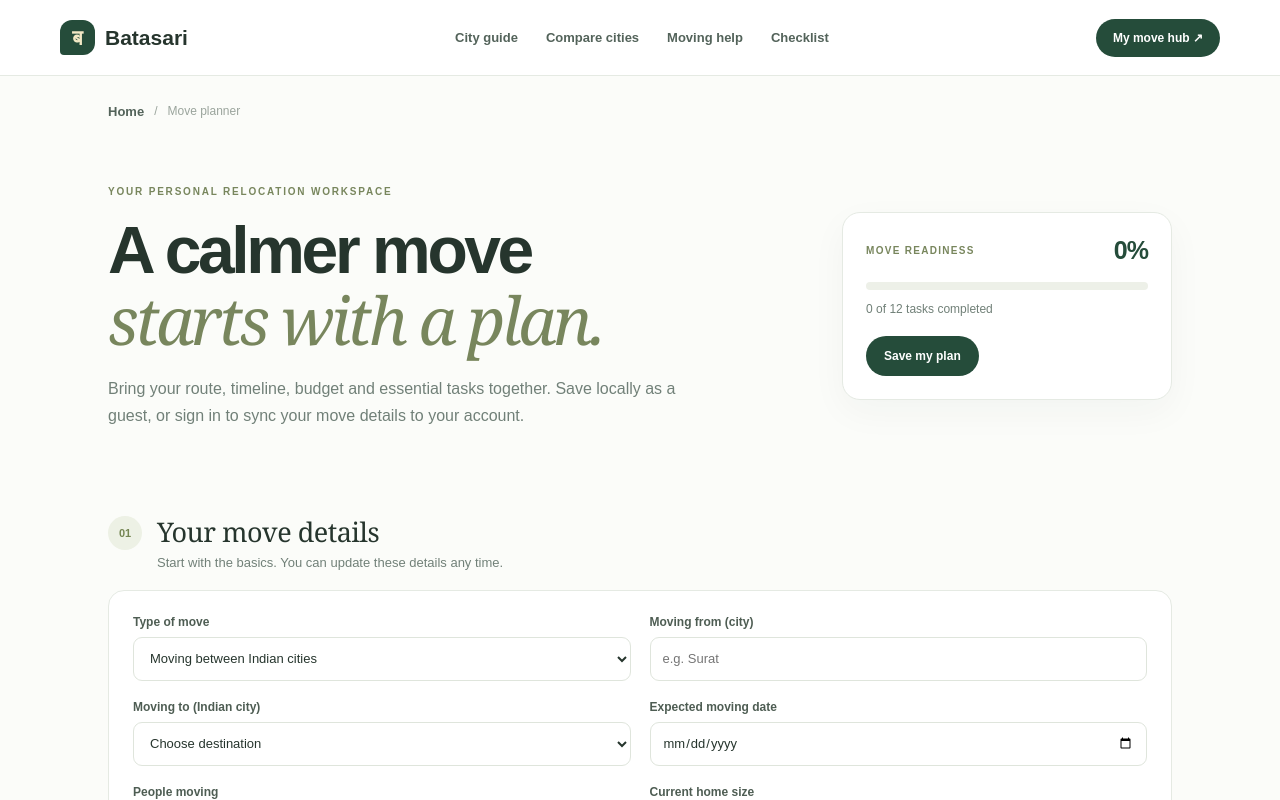
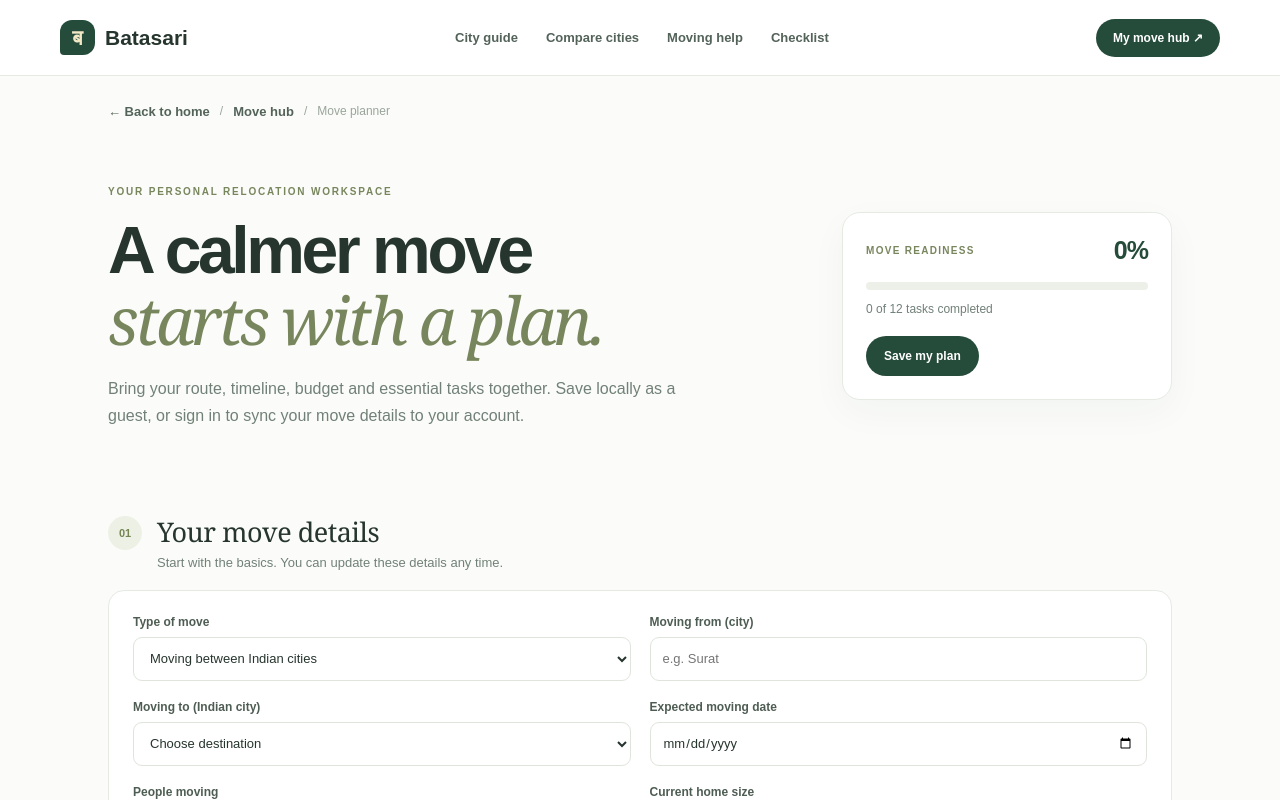
Before and after one commit to nikitha14-dotcom/batasari, a Next.js app in the folder web/: page /plan in a window 1280 px wide. Shown: the top 800 px of the page. Built offline with nearby package versions, Linux system fonts and the light colour scheme; no server answers.

Commit message:
Add clear back links to move planner

```diff
--- a/web/app/plan/MovePlanner.tsx
+++ b/web/app/plan/MovePlanner.tsx
@@ -151,7 +151,7 @@ export default function MovePlanner() {
         <Link className={styles.topAction} href="/categories">My move hub ↗</Link>
       </header>
       <div className={styles.container}>
-        <div className={styles.breadcrumb}><Link href="/">Home</Link><span>/</span> Move planner</div>
+        <div className={styles.breadcrumb}><Link className={styles.backLink} href="/">← Back to home</Link><span aria-hidden="true">/</span><Link href="/categories">Move hub</Link><span aria-hidden="true">/</span><span aria-current="page">Move planner</span></div>
         <section className={styles.hero}>
           <div><p className={styles.kicker}>YOUR PERSONAL RELOCATION WORKSPACE</p><h1>A calmer move<br /><em>starts with a plan.</em></h1><p className={styles.heroText}>Bring your route, timeline, budget and essential tasks together. Save locally as a guest, or sign in to sync your move details to your account.</p></div>
           <aside className={styles.progressCard}><div className={styles.progressTop}><span>MOVE READINESS</span><strong>{progress}%</strong></div><div className={styles.track}><span style={{ width: `${progress}%` }} /></div><p>{checked.length} of {TASKS.length} tasks completed</p><button type="button" onClick={save} className={styles.saveButton} disabled={saving}>{saving ? "Saving…" : "Save my plan"}</button>{saved && <span className={styles.saved} role="status">{synced ? "Synced to your account and saved on this device ✓" : "Saved on this device ✓"}</span>}{saveError && <span className={styles.saveError} role="alert">{saveError}</span>}</aside>
```
